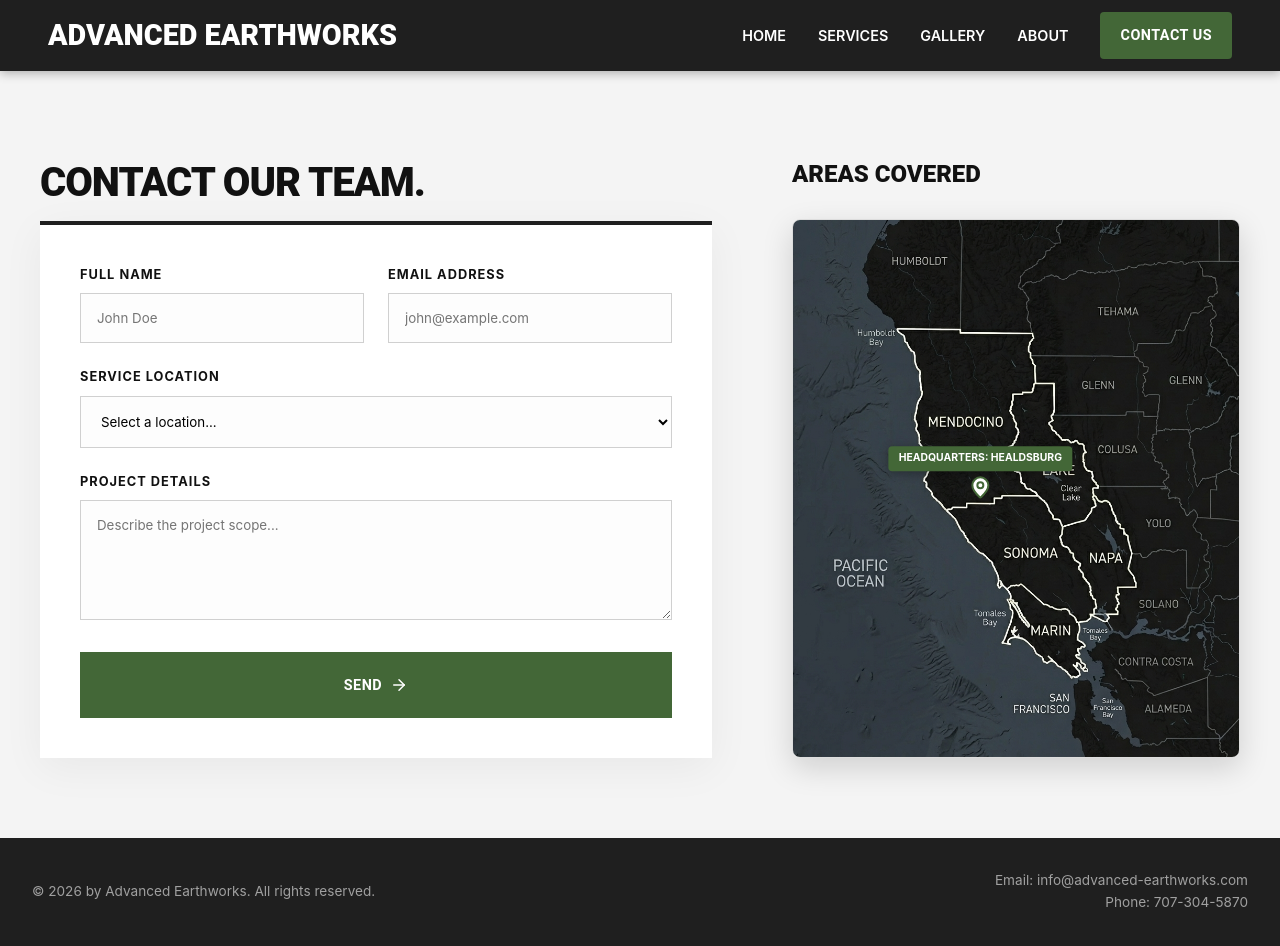
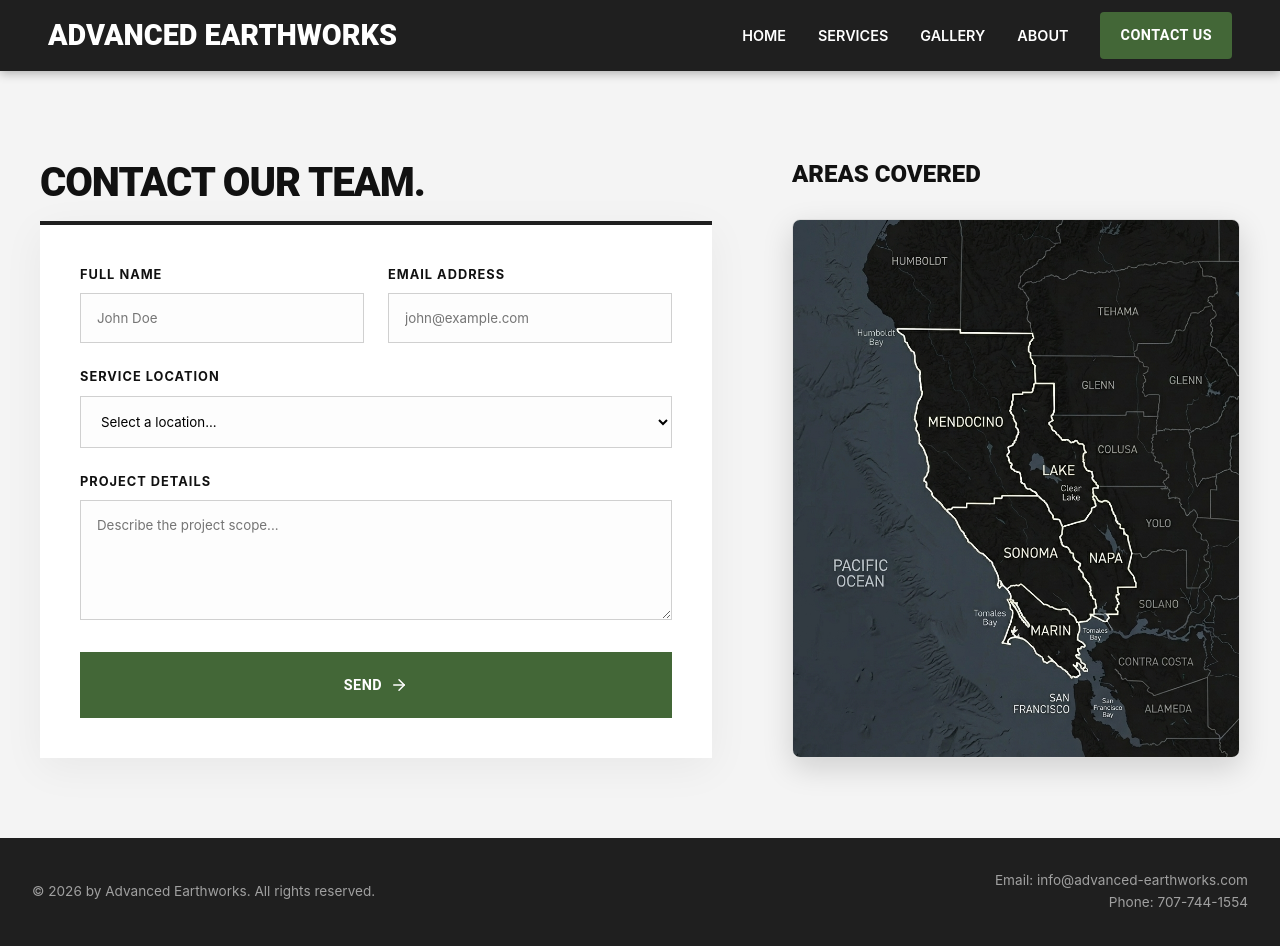
Before and after one commit to Davidg8011/Adams-website, a React (Vite) app: page /contact in a window 1280 px wide. Built offline with nearby package versions, Linux system fonts and the light colour scheme.

Commit message:
Update website content, layout, reviews, and gallery

```diff
--- a/src/components/Layout.jsx
+++ b/src/components/Layout.jsx
@@ -39,7 +39,7 @@ function Layout() {
         </div>
         <div style={{ textAlign: 'right', color: '#a0a0a0' }}>
           <p style={{ margin: 0 }}>Email: info@advanced-earthworks.com</p>
-          <p style={{ margin: 0 }}>Phone: 707-304-5870</p>
+          <p style={{ margin: 0 }}>Phone: 707-744-1554</p>
         </div>
       </footer>
     </>
--- a/src/pages/About.jsx
+++ b/src/pages/About.jsx
@@ -67,7 +67,7 @@ function About() {
             lineHeight: '1.7',
             fontWeight: 400
           }}>
-            Advanced Earthworks is your source for hassle-free, dependable grading and construction services in Healdsburg, CA. When you hire us for a project, you can rest assured that we'll approach the job with precision and care.
+            Advanced Earthworks is your source for hassle-free, dependable grading, demolition, and construction services in Sonoma, Mendocino, and Lake County. When you hire us for a project, you can rest assured that we'll approach the job with precision and care.
           </p>
           <p style={{
             color: '#555',
--- a/src/pages/Contact.jsx
+++ b/src/pages/Contact.jsx
@@ -104,32 +104,6 @@ function Contact() {
               }}>
                 <img src="/assets/images/service_area_v4.png" alt="Service Area Map - 5 Counties" style={{ width: '100%', display: 'block', height: '100%', objectFit: 'cover' }} />
 
-                {/* Headquarters Pin for Healdsburg - Sonoma County */}
-                <div style={{
-                  position: 'absolute',
-                  top: '52%',
-                  left: '42%',
-                  transform: 'translate(-50%, -100%)',
-                  display: 'flex',
-                  flexDirection: 'column',
-                  alignItems: 'center',
-                  zIndex: 10
-                }}>
-                  <div style={{
-                    background: 'var(--color-primary)',
-                    color: 'white',
-                    padding: '4px 10px',
-                    borderRadius: '4px',
-                    fontSize: '0.65rem',
-                    fontWeight: 'bold',
-                    marginBottom: '4px',
-                    boxShadow: '0 2px 10px rgba(0,0,0,0.3)',
-                    whiteSpace: 'nowrap'
-                  }}>
-                    HEADQUARTERS: HEALDSBURG
-                  </div>
-                  <MapPin size={24} color="var(--color-primary)" fill="white" />
-                </div>
               </div>
             </div>
           </div>
--- a/src/pages/Gallery.jsx
+++ b/src/pages/Gallery.jsx
@@ -10,6 +10,7 @@ const images = [
   { url: '/assets/images/IMG_8123.jpg', title: 'Concrete Foundations' },
   { url: '/assets/images/IMG_8789.jpg', title: 'Heavy Machinery' },
   { url: '/assets/images/IMG_9885.jpg', title: 'Excavation Depth' },
+  { url: '/assets/images/IMG_9971.jpg', title: 'Site Equipment' },
 ];
 
 function Gallery() {
--- a/src/pages/Home.jsx
+++ b/src/pages/Home.jsx
@@ -10,7 +10,7 @@ function Home() {
 
           <h1 className="hero-title">OVER 20 YEARS <br/>OF EXCELLENCE.</h1>
           <p className="hero-desc">
-            Advanced Earthworks has been offering excavation and other services for more than 20 years.
+            Advanced Earthworks has been offering demolition, excavation and other services for more than 20 years.
             We take pride in our high-quality work, and our teams are all fully licensed and insured.
           </p>
 
@@ -26,20 +26,53 @@ function Home() {
             </p>
           </div>
 
-          <div className="values-cards" style={{ display: 'flex', flexDirection: 'column', gap: '2.5rem' }}>
-            <div className="value-card" style={{ padding: '3rem', minHeight: '300px', display: 'flex', flexDirection: 'column', justifyContent: 'center' }}>
-              <p style={{ fontStyle: 'italic', marginBottom: '2rem', color: '#333', fontSize: '1.25rem', lineHeight: '1.6' }}>
-                "{`Adam and his crew far exceeded my expectations! They were absolute professionals, hardworking and thorough. Made sure I got everything done I needed to put my property up for sale looking good! Thanks again!`}"
+          <div className="values-cards" style={{ display: 'grid', gridTemplateColumns: 'repeat(auto-fit, minmax(300px, 1fr))', gap: '2rem' }}>
+            {/* Review 1 */}
+            <div className="value-card" style={{ padding: '2rem', display: 'flex', flexDirection: 'column', justifyContent: 'center' }}>
+              <div style={{ color: '#FFB800', marginBottom: '0.75rem', fontSize: '1.2rem', letterSpacing: '2px' }}>★★★★★</div>
+              <p style={{ fontStyle: 'italic', marginBottom: '1.25rem', color: '#333', fontSize: '1.1rem', lineHeight: '1.5' }}>
+                "Hire Advanced Earthworks. Period. Professional, kind, courteous and extremely good at what they do. Will hire them again without a second thought."
               </p>
-              <h3 style={{ fontSize: '1.6rem', color: '#111', margin: 0, fontWeight: '800' }}>Susan Palavos</h3>
-              <span style={{ fontSize: '1rem', color: '#666', display: 'block', marginTop: '0.4rem', letterSpacing: '1px', textTransform: 'uppercase' }}>Sonoma County, CA</span>
+              <div style={{ marginTop: 'auto' }}>
+                <h3 style={{ fontSize: '1.2rem', color: '#111', margin: 0, fontWeight: '800' }}>Sid G.</h3>
+                <span style={{ fontSize: '0.85rem', color: '#666', display: 'block', marginTop: '0.2rem' }}>3/30/2026</span>
+              </div>
             </div>
-            <div className="value-card" style={{ padding: '3rem', minHeight: '300px', display: 'flex', flexDirection: 'column', justifyContent: 'center' }}>
-              <p style={{ fontStyle: 'italic', marginBottom: '2rem', color: '#333', fontSize: '1.25rem', lineHeight: '1.6' }}>
-                "{`I have known Adam for years and can happily recommend him and Advanced Earthworks as a team that delivers the highest quality services with honesty and integrity.`}"
+
+            {/* Review 2 */}
+            <div className="value-card" style={{ padding: '2rem', display: 'flex', flexDirection: 'column', justifyContent: 'center' }}>
+              <div style={{ color: '#FFB800', marginBottom: '0.75rem', fontSize: '1.2rem', letterSpacing: '2px' }}>★★★★★</div>
+              <p style={{ fontStyle: 'italic', marginBottom: '1.25rem', color: '#333', fontSize: '1.1rem', lineHeight: '1.5' }}>
+                "Adam and his crew did an outstanding job. Professional and completed the project before scheduled date. I would hire them again if needed."
               </p>
-              <h3 style={{ fontSize: '1.6rem', color: '#111', margin: 0, fontWeight: '800' }}>Erin Prieskorn</h3>
-              <span style={{ fontSize: '1rem', color: '#666', display: 'block', marginTop: '0.4rem', letterSpacing: '1px', textTransform: 'uppercase' }}>Santa Rosa, CA</span>
+              <div style={{ marginTop: 'auto' }}>
+                <h3 style={{ fontSize: '1.2rem', color: '#111', margin: 0, fontWeight: '800' }}>Kari M.</h3>
+                <span style={{ fontSize: '0.85rem', color: '#666', display: 'block', marginTop: '0.2rem' }}>6/14/2023</span>
+              </div>
+            </div>
+
+            {/* Review 3 */}
+            <div className="value-card" style={{ padding: '2rem', display: 'flex', flexDirection: 'column', justifyContent: 'center' }}>
+              <div style={{ color: '#FFB800', marginBottom: '0.75rem', fontSize: '1.2rem', letterSpacing: '2px' }}>★★★★★</div>
+              <p style={{ fontStyle: 'italic', marginBottom: '1.25rem', color: '#333', fontSize: '1.1rem', lineHeight: '1.5' }}>
+                "Friendly, professional company, great employees. After the Demo, you would never know there was a house, garage and barn on site"
+              </p>
+              <div style={{ marginTop: 'auto' }}>
+                <h3 style={{ fontSize: '1.2rem', color: '#111', margin: 0, fontWeight: '800' }}>Dolores W.</h3>
+                <span style={{ fontSize: '0.85rem', color: '#666', display: 'block', marginTop: '0.2rem' }}>12/12/2016</span>
+              </div>
+            </div>
+
+            {/* Review 4 */}
+            <div className="value-card" style={{ padding: '2rem', display: 'flex', flexDirection: 'column', justifyContent: 'center' }}>
+              <div style={{ color: '#FFB800', marginBottom: '0.75rem', fontSize: '1.2rem', letterSpacing: '2px' }}>★★★★★</div>
+              <p style={{ fontStyle: 'italic', marginBottom: '1.25rem', color: '#333', fontSize: '1.1rem', lineHeight: '1.5' }}>
+                "On time, within estimate, cleaned the site after demolition as though they were cleaning their own spotless home"
+              </p>
+              <div style={{ marginTop: 'auto' }}>
+                <h3 style={{ fontSize: '1.2rem', color: '#111', margin: 0, fontWeight: '800' }}>MiMi T.</h3>
+                <span style={{ fontSize: '0.85rem', color: '#666', display: 'block', marginTop: '0.2rem' }}>7/29/2016</span>
+              </div>
             </div>
           </div>
         </div>
```
Also changed, not shown: 1 other file (tests, documents, lock files or other folders).
